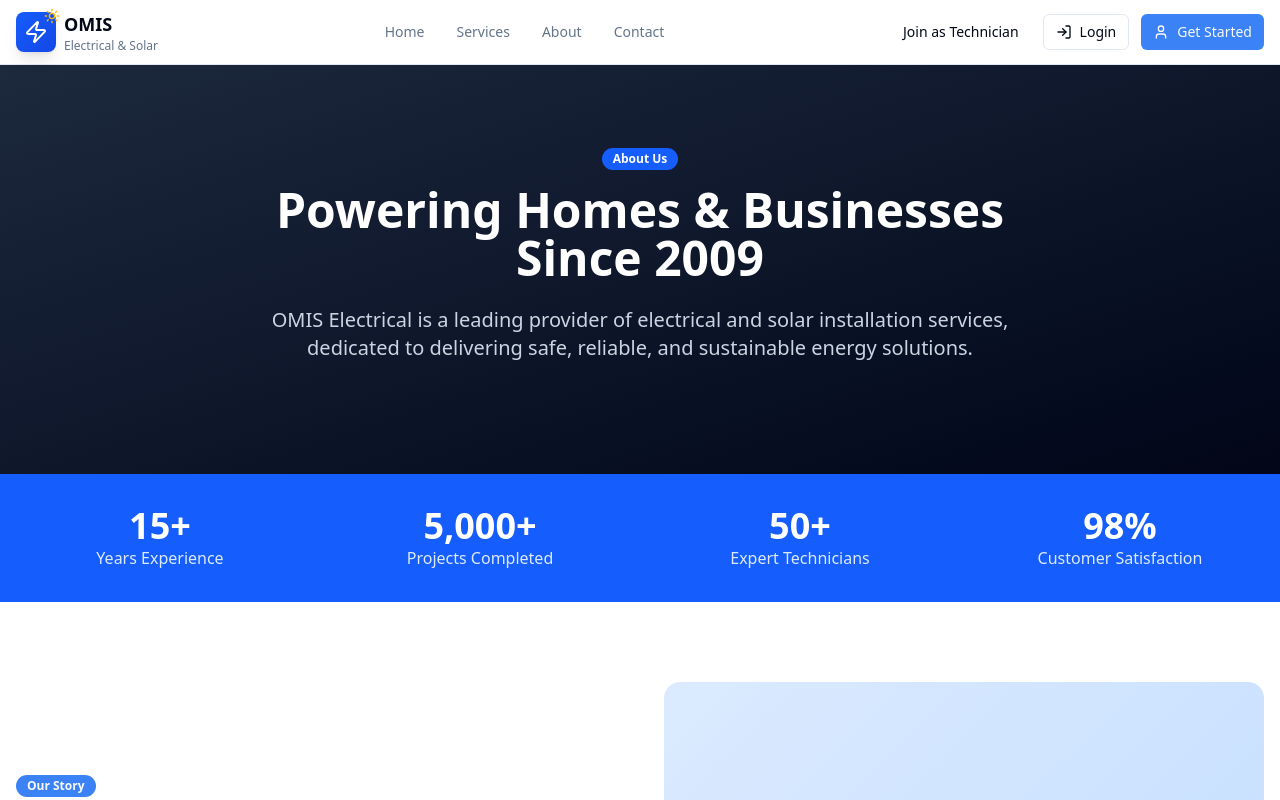
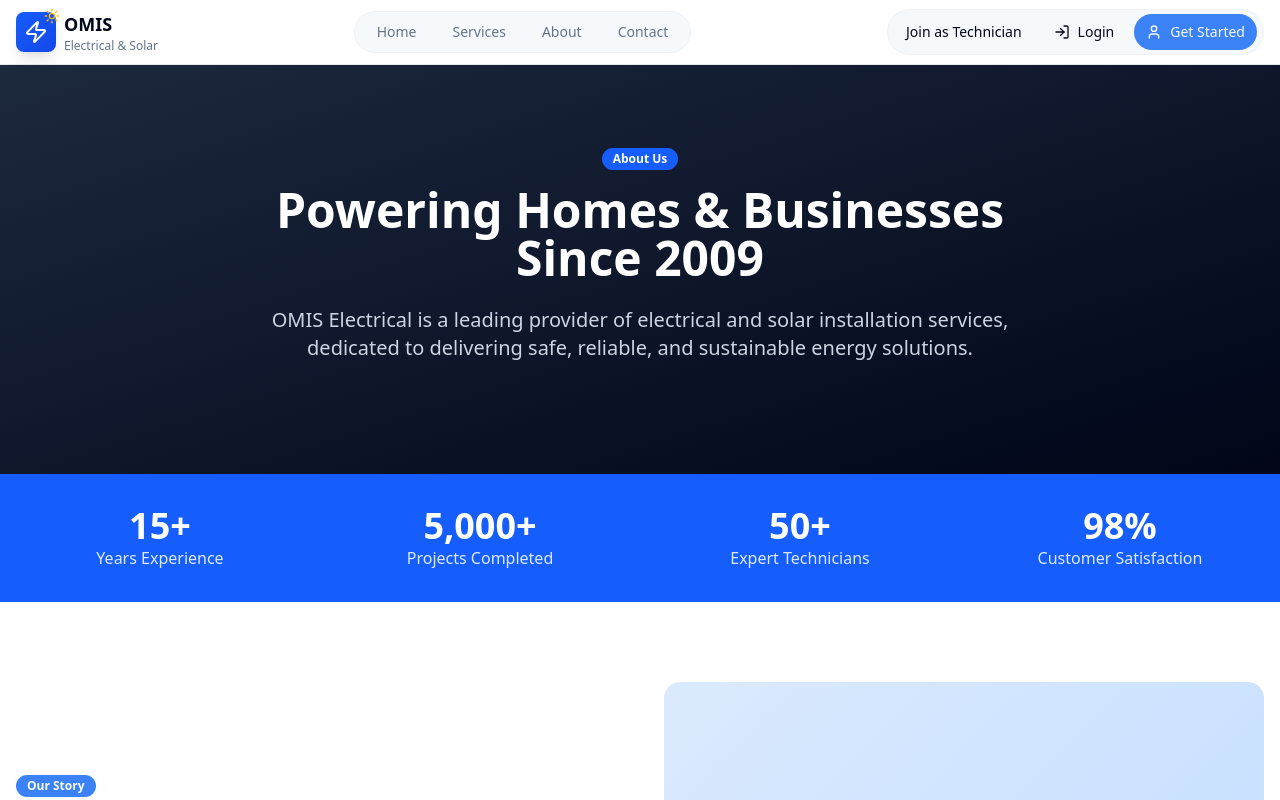
Before and after one commit to Musa-Salami/OMIS-electrical, a Next.js app: page /about in a window 1280 px wide. Shown: the top 800 px of the page. Built offline with nearby package versions, Linux system fonts and the light colour scheme.

Commit message:
Style nav menu and CTA buttons as pill-shaped containers with muted backgrounds

```diff
--- a/src/app/page.tsx
+++ b/src/app/page.tsx
@@ -364,20 +364,20 @@ export default function HomePage() {
             Whether you need electrical repairs, solar installation, or want to join our team of technicians,
             we&apos;re here to help.
           </p>
-          <div className="flex flex-col sm:flex-row gap-4 justify-center">
+          <div className="inline-flex flex-col sm:flex-row gap-3 justify-center rounded-full bg-white/10 backdrop-blur-sm px-3 py-3 border border-white/20">
             <Link href="/register">
-              <Button size="xl" className="bg-white text-blue-700 hover:bg-gray-100 gap-2 w-full sm:w-auto">
+              <Button size="xl" className="bg-white text-blue-700 hover:bg-gray-100 gap-2 w-full sm:w-auto rounded-full">
                 Request a Service
                 <ArrowRight className="h-5 w-5" />
               </Button>
             </Link>
             <Link href="/careers">
-              <Button size="xl" variant="outline" className="border-white/30 text-white hover:bg-white/10 w-full sm:w-auto">
+              <Button size="xl" variant="outline" className="border-white/30 text-white hover:bg-white/10 w-full sm:w-auto rounded-full">
                 Join Our Team
               </Button>
             </Link>
             <Link href="/admin/login">
-              <Button size="xl" variant="outline" className="border-white/30 text-white hover:bg-white/10 w-full sm:w-auto">
+              <Button size="xl" variant="outline" className="border-white/30 text-white hover:bg-white/10 w-full sm:w-auto rounded-full">
                 Admin Login
               </Button>
             </Link>
--- a/src/components/layout/Header.tsx
+++ b/src/components/layout/Header.tsx
@@ -40,12 +40,12 @@ export function Header() {
           </Link>
 
           {/* Desktop Navigation */}
-          <nav className="hidden md:flex items-center gap-8">
+          <nav className="hidden md:flex items-center gap-1 rounded-full bg-muted/60 px-1.5 py-1 border border-border/40">
             {navLinks.map((link) => (
               <Link
                 key={link.href}
                 href={link.href}
-                className="text-sm font-medium text-muted-foreground hover:text-foreground transition-colors"
+                className="px-4 py-1.5 text-sm font-medium text-muted-foreground hover:text-foreground hover:bg-background rounded-full transition-colors"
               >
                 {link.label}
               </Link>
@@ -53,20 +53,20 @@ export function Header() {
           </nav>
 
           {/* Desktop CTA */}
-          <div className="hidden md:flex items-center gap-3">
+          <div className="hidden md:flex items-center gap-2 rounded-full bg-muted/60 px-1.5 py-1 border border-border/40">
             <Link href="/careers">
-              <Button variant="ghost" size="sm">
+              <Button variant="ghost" size="sm" className="rounded-full">
                 Join as Technician
               </Button>
             </Link>
             <Link href="/login">
-              <Button variant="outline" size="sm" className="gap-2">
+              <Button variant="ghost" size="sm" className="rounded-full gap-2">
                 <LogIn className="h-4 w-4" />
                 Login
               </Button>
             </Link>
             <Link href="/register">
-              <Button size="sm" className="gap-2">
+              <Button size="sm" className="rounded-full gap-2">
                 <User className="h-4 w-4" />
                 Get Started
               </Button>
```
